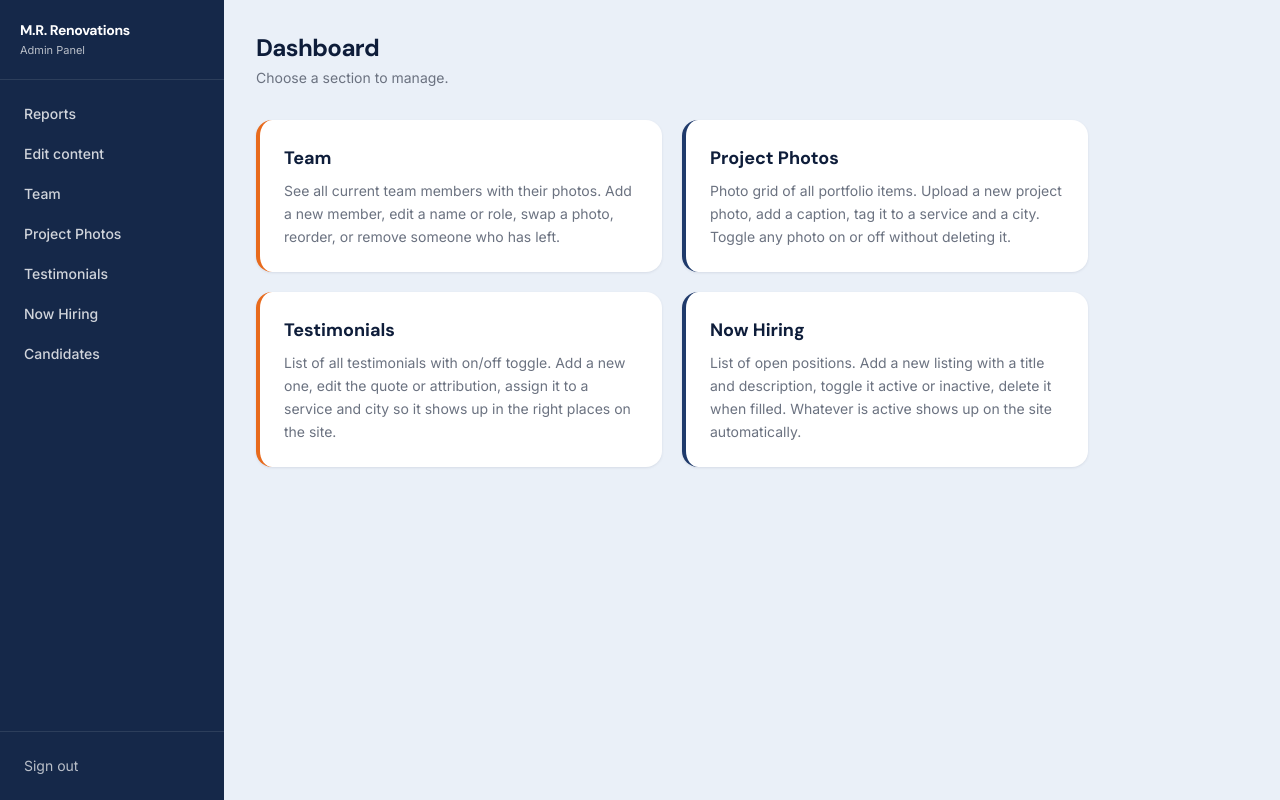
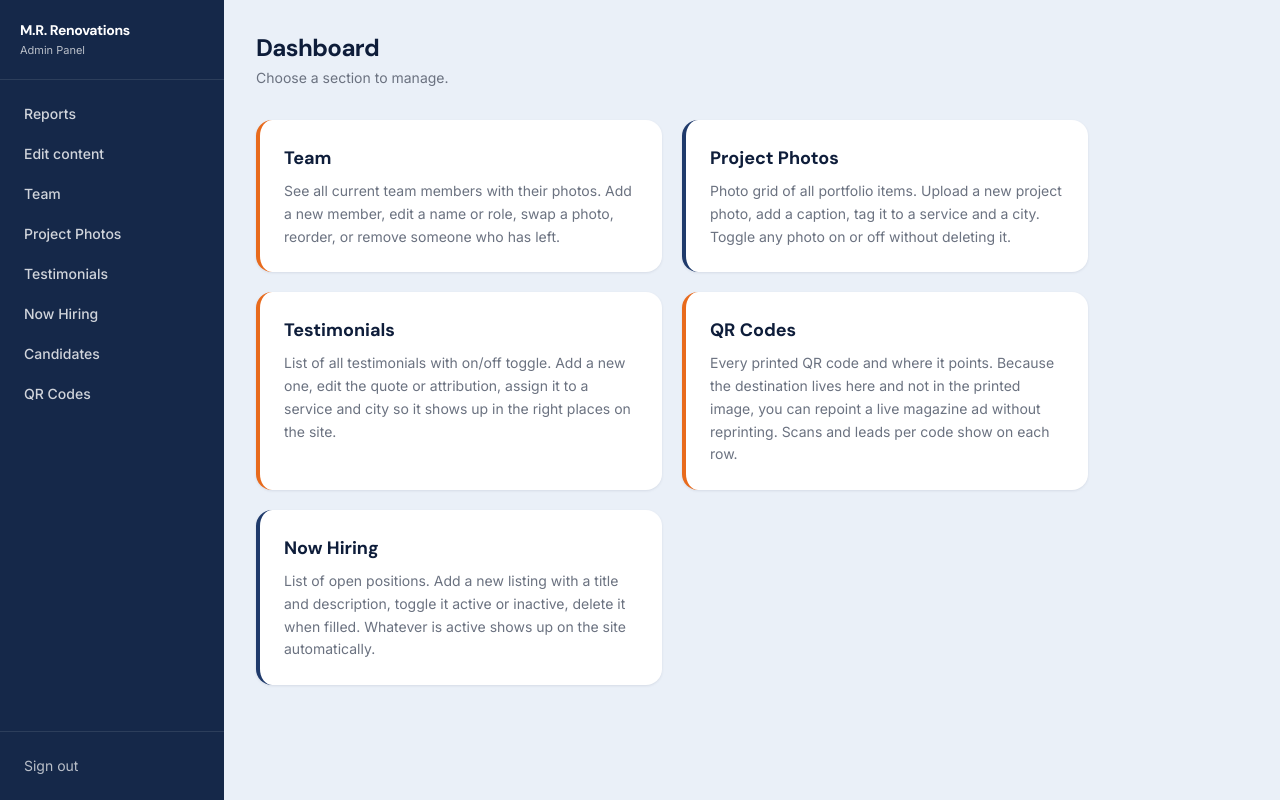
Before and after one commit to LoadedSauce/MRRenoWebsite, a Next.js app: page /admin in a window 1280 px wide. Built offline with nearby package versions, Linux system fonts and the light colour scheme; no server answers.

Commit message:
admin: add QR Codes to the sidebar and dashboard

```diff
--- a/src/app/admin/(protected)/layout.tsx
+++ b/src/app/admin/(protected)/layout.tsx
@@ -9,6 +9,7 @@ const navItems = [
   { label: "Testimonials",  href: "/admin/testimonials" },
   { label: "Now Hiring",    href: "/admin/jobs" },
   { label: "Candidates",    href: "/admin/candidates" },
+  { label: "QR Codes",      href: "/admin/qr-codes" },
 ];
 
 export default function AdminLayout({ children }: { children: React.ReactNode }) {
--- a/src/app/admin/(protected)/page.tsx
+++ b/src/app/admin/(protected)/page.tsx
@@ -20,6 +20,13 @@ const cards = [
     href: "/admin/testimonials",
     description:
       "List of all testimonials with on/off toggle. Add a new one, edit the quote or attribution, assign it to a service and city so it shows up in the right places on the site.",
+    color: "border-orange",
+  },
+  {
+    label: "QR Codes",
+    href: "/admin/qr-codes",
+    description:
+      "Every printed QR code and where it points. Because the destination lives here and not in the printed image, you can repoint a live magazine ad without reprinting. Scans and leads per code show on each row.",
     color: "border-orange",
   },
   {
```
